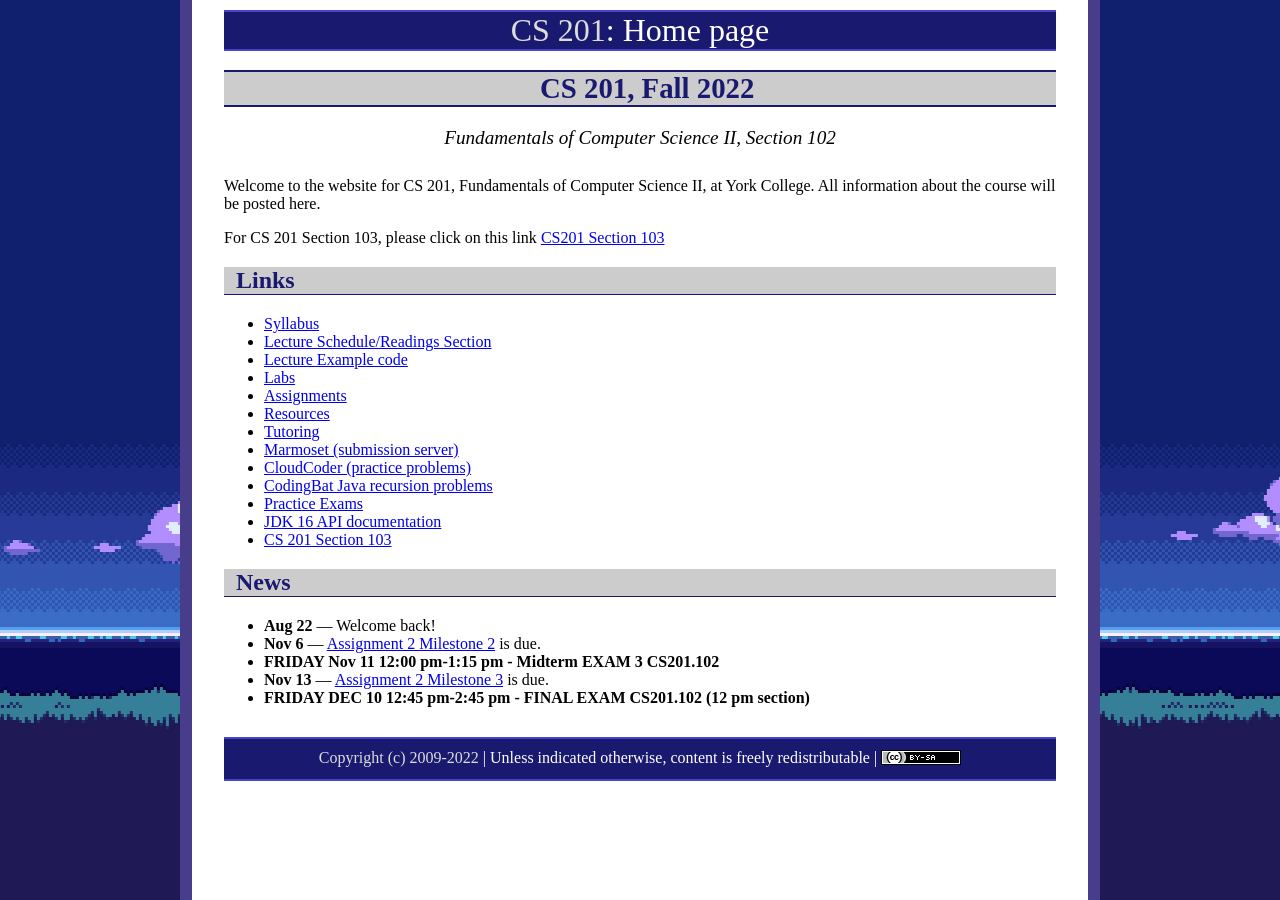
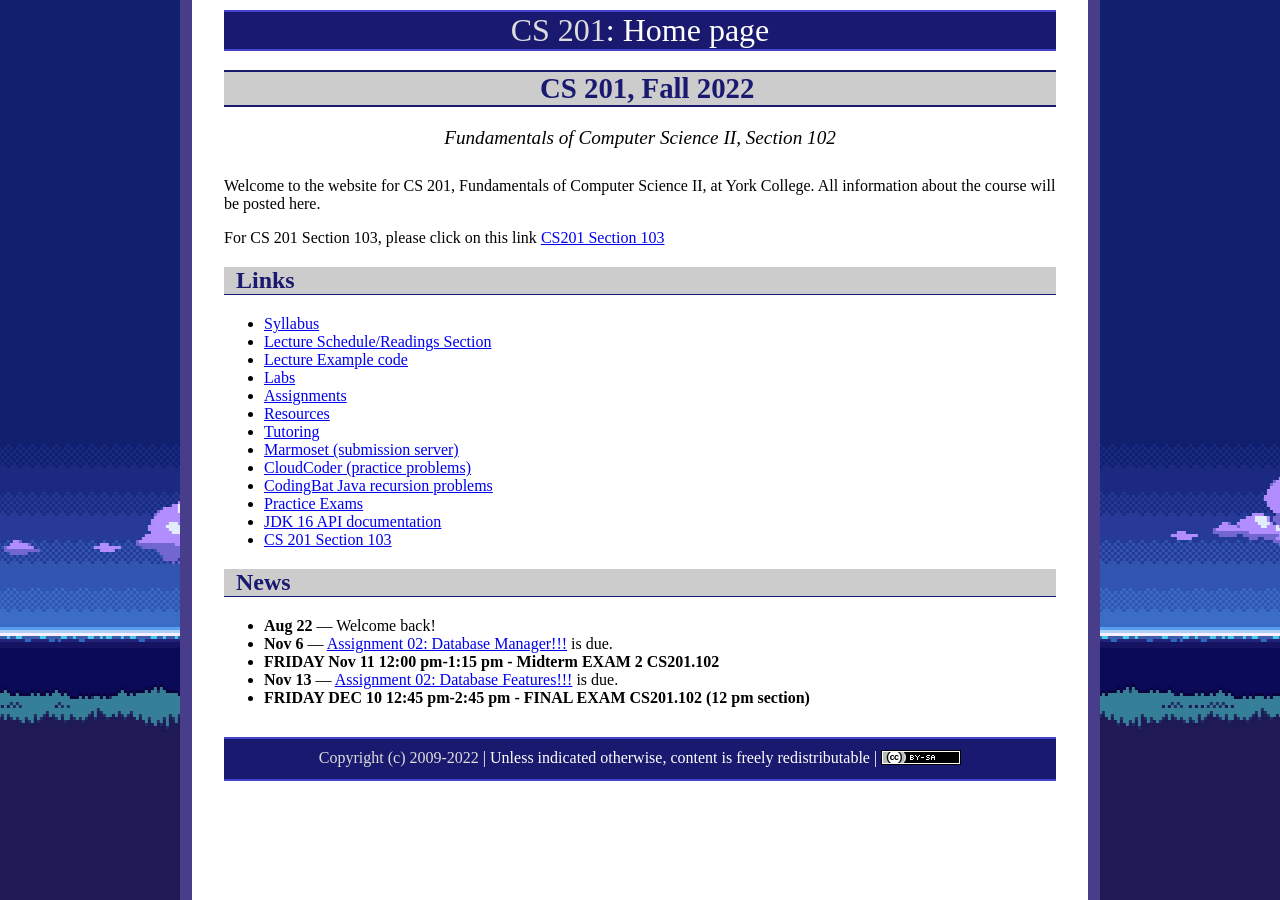
Before and after one commit to ycpcs/cs201-fall2022-102, a Jekyll site: the page built from index.md, in a window 1280 px wide. Built offline with Jekyll 4.4.1, drawn with Linux system fonts in a browser that asks for light colours.

Commit message:
corrected NEWS

```diff
--- a/index.md
+++ b/index.md
@@ -29,9 +29,9 @@ For CS 201 Section 103, please click on this link [CS201 Section 103](https://yc
 
 ## News
 * **Aug 22** &mdash; Welcome back!
-* **Nov 6** &mdash; [Assignment 2 Milestone 2](Assignment_2_milestone_2-Database_Manager.pdf) is due.
-* **FRIDAY Nov 11 12:00 pm-1:15 pm - Midterm EXAM 3 CS201.102**
-* **Nov 13** &mdash; [Assignment 2 Milestone 3](Assignment_2_milestone_3-Database_Features.pdf) is due.
+* **Nov 6** &mdash; [Assignment 02: Database Manager!!!](Assignment_2_milestone_2-Database_Manager.pdf) is due.
+* **FRIDAY Nov 11 12:00 pm-1:15 pm - Midterm EXAM 2 CS201.102**
+* **Nov 13** &mdash; [Assignment 02: Database Features!!!](Assignment_2_milestone_3-Database_Features.pdf) is due.
 * **FRIDAY DEC 10 12:45 pm-2:45 pm - FINAL EXAM CS201.102 (12 pm section)**
 
 
--- a/js/AACONFIG-scheduleInfo.js
+++ b/js/AACONFIG-scheduleInfo.js
@@ -171,7 +171,7 @@ courseInfo.classPeriods = [
 // It is not used if final is on last day of class"
 courseInfo.finalExamDates = [
 //		new FinalExamDay("101", new Date("12/10/2021 10:15:00")),
-		new FinalExamDay("102", new Date("12/09/2022 15:00:00")),
+		new FinalExamDay("102", new Date("12/09/2022 12:45:00")),
 //		new FinalExamDay("103", new Date("12/08/2022 12:45:00")),
 //		new FinalExamDay("104", new Date("12/13/2019 15:00:00"))
 ];
```
